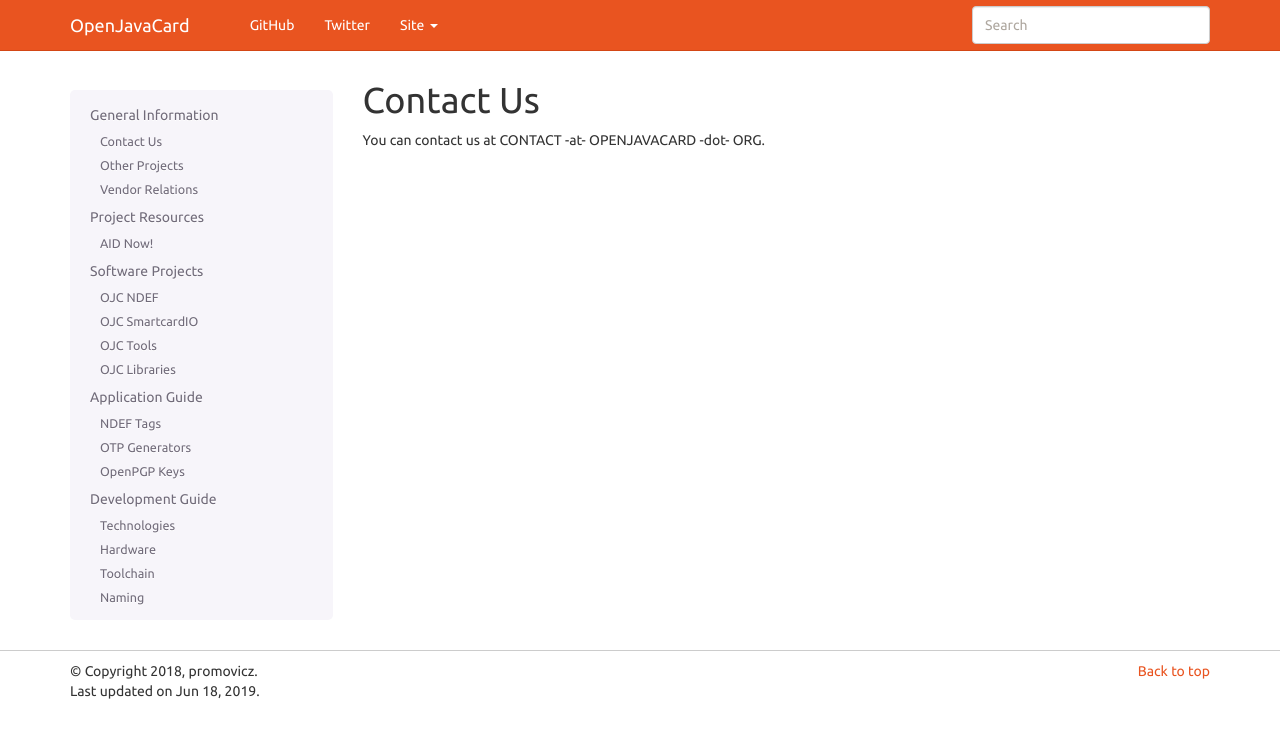
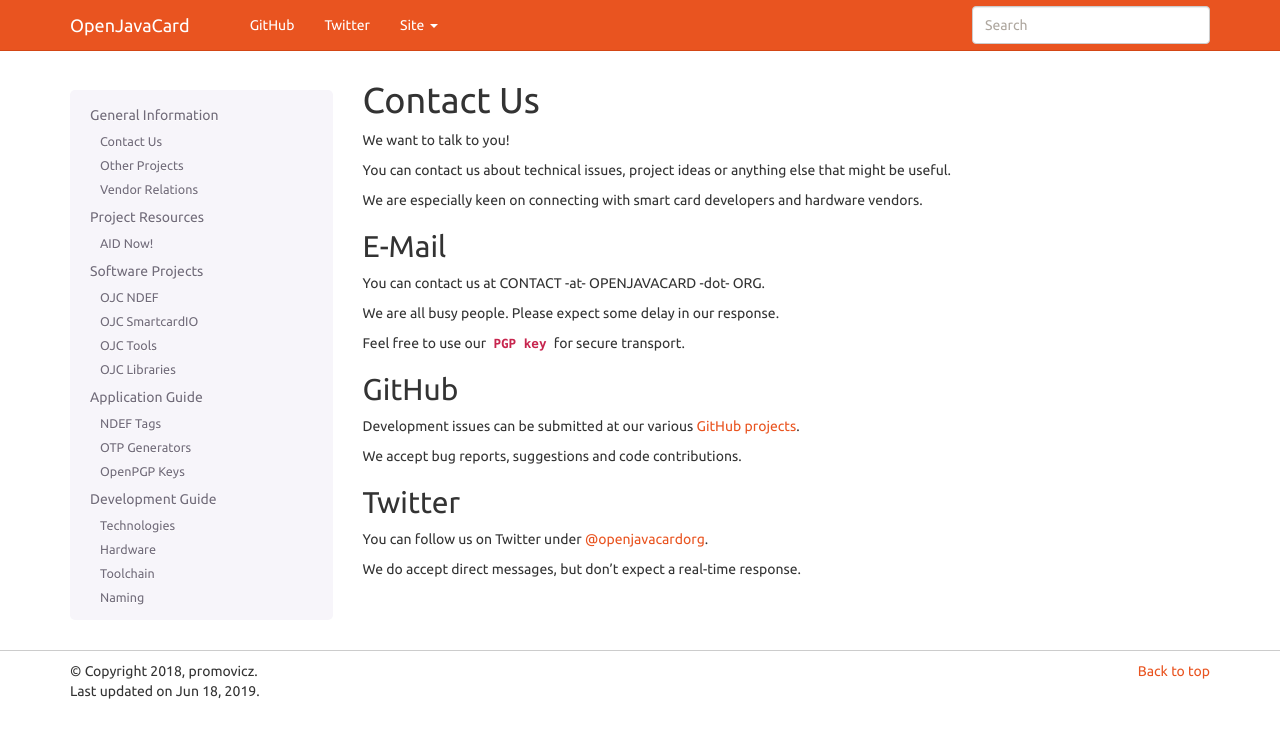
Before and after one commit to OpenJavaCard/openjavacard-site, a Sphinx documentation site: the page built from source/general/contact.rst, in a window 1280 px wide. Shown: the top 738 px of the page. Built offline with Sphinx 7.4.7, drawn with Linux system fonts in a browser that asks for light colours.

Commit message:
Better contact info

```diff
--- a/source/general/contact.rst
+++ b/source/general/contact.rst
@@ -1,4 +1,31 @@
 Contact Us
 ==========
 
+We want to talk to you!
+
+You can contact us about technical issues, project ideas or anything else that might be useful.
+
+We are especially keen on connecting with smart card developers and hardware vendors.
+
+E-Mail
+------
+
 You can contact us at CONTACT -at- OPENJAVACARD -dot- ORG.
+
+We are all busy people. Please expect some delay in our response.
+
+Feel free to use our :download:`PGP key <../pgp/ojc-contact-2019.asc>` for secure transport.
+
+GitHub
+------
+
+Development issues can be submitted at our various `GitHub projects <https://github.com/OpenJavaCard/>`_.
+
+We accept bug reports, suggestions and code contributions.
+
+Twitter
+-------
+
+You can follow us on Twitter under `@openjavacardorg <https://twitter.com/openjavacardorg>`_.
+
+We do accept direct messages, but don't expect a real-time response.
```
